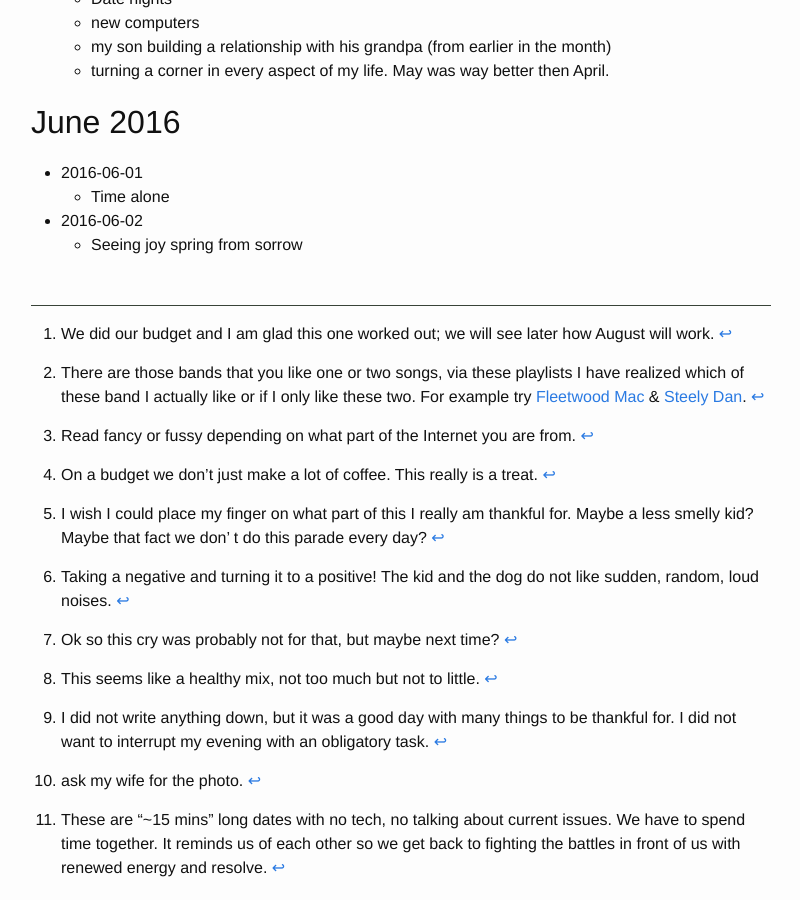
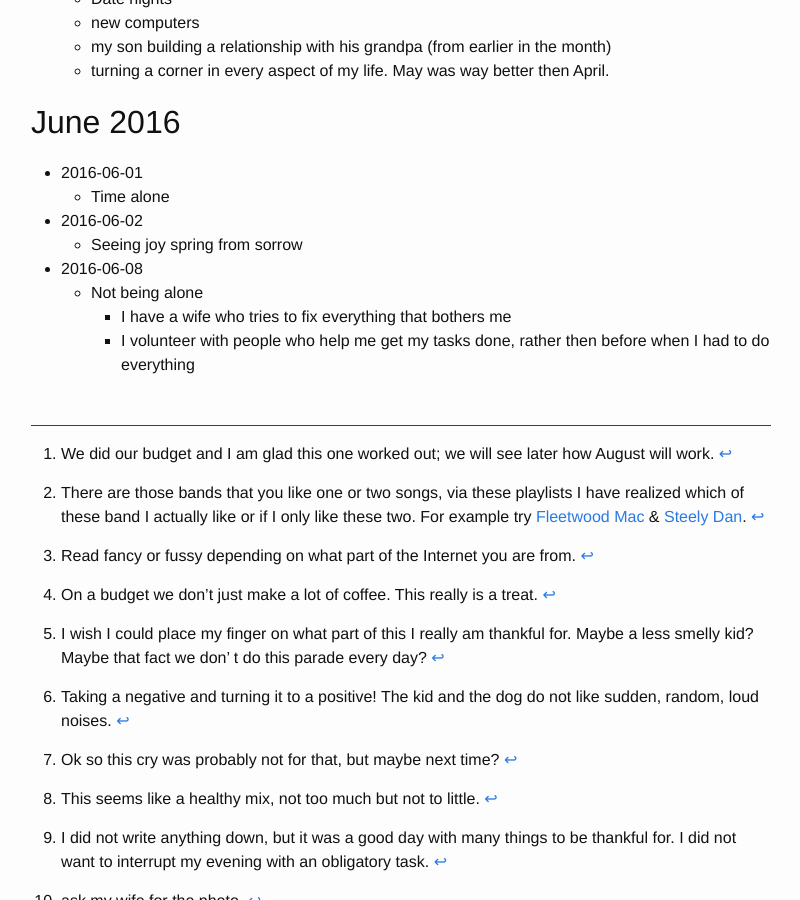
Before and after one commit to benjaminrose/benjaminrose.github.io, a Jekyll site: the page built from thanks.md, in a window 1280 px wide and 900 px high, scrolled down 5107 px. Shown: the whole window, without its empty margins (239-1039 px from the left). Built offline with Jekyll 4.4.1, drawn with Linux system fonts in a browser that asks for light colours.

Commit message:
update thanks

```diff
--- a/thanks.md
+++ b/thanks.md
@@ -237,3 +237,7 @@ I started this project as a challenge from my pastor; I continued it past a week
     - Time alone
 * 2016-06-02
     - Seeing joy spring from sorrow
+* 2016-06-08
+    - Not being alone
+        - I have a wife who tries to fix everything that bothers me
+        - I volunteer with people who help me get my tasks done, rather then before when I had to do everything
```
